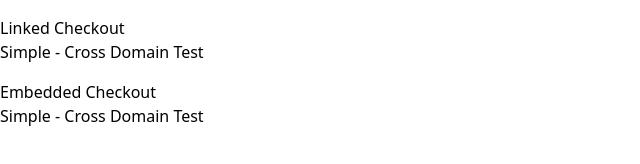
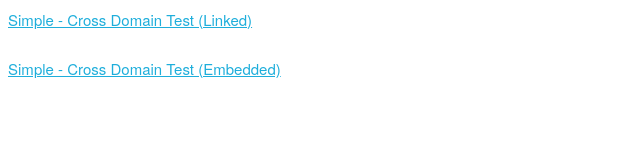
Before and after one commit to moonclerk/moonclerk.github.io, a plain HTML site: page index.html in a window 1280 px wide. Shown: the whole page, without its empty margins (0-640 px from the left). Drawn offline with nearby package versions, Linux system fonts and the light colour scheme.

Commit message:
use skeleton css

```diff
--- a/index.html
+++ b/index.html
@@ -10,20 +10,16 @@
     window.dataLayer = window.dataLayer || [];
     function gtag() { dataLayer.push(arguments); }
     gtag('js', new Date());
-    gtag('config', 'G-8W7N4X6Q9J', { 'debug_mode': true });
+    gtag('config', 'G-8W7N4X6Q9J', { debug_mode: true });
   </script>
-  <script src="https://cdn.tailwindcss.com"></script>
+  <link rel="stylesheet" href="https://cdnjs.cloudflare.com/ajax/libs/skeleton/2.0.4/skeleton.min.css"
+    integrity="sha512-EZLkOqwILORob+p0BXZc+Vm3RgJBOe1Iq/0fiI7r/wJgzOFZMlsqTa29UEl6v6U6gsV4uIpsNZoV32YZqrCRCQ=="
+    crossorigin="anonymous" referrerpolicy="no-referrer" />
 </head>
 
 <body>
-  <div class="my-4">
-    <h2>Linked Checkout</h2>
-    <p><a href="https://staging.moonclerk.com/pay/2pldayazkhq">Simple - Cross Domain Test</a></p>
-  </div>
-  <div class="my-4">
-    <h2>Embedded Checkout</h2>
-    <p><a href="embedded.html">Simple - Cross Domain Test</a></p>
-  </div>
+  <p><a href="https://staging.moonclerk.com/pay/2pldayazkhq">Simple - Cross Domain Test (Linked)</a></p>
+  <p><a href="embedded.html">Simple - Cross Domain Test (Embedded)</a></p>
 </body>
 
 </html>
```
Also changed, not shown: embedded.html (+4 -1 lines), thanks.html (+4 -1 lines).
